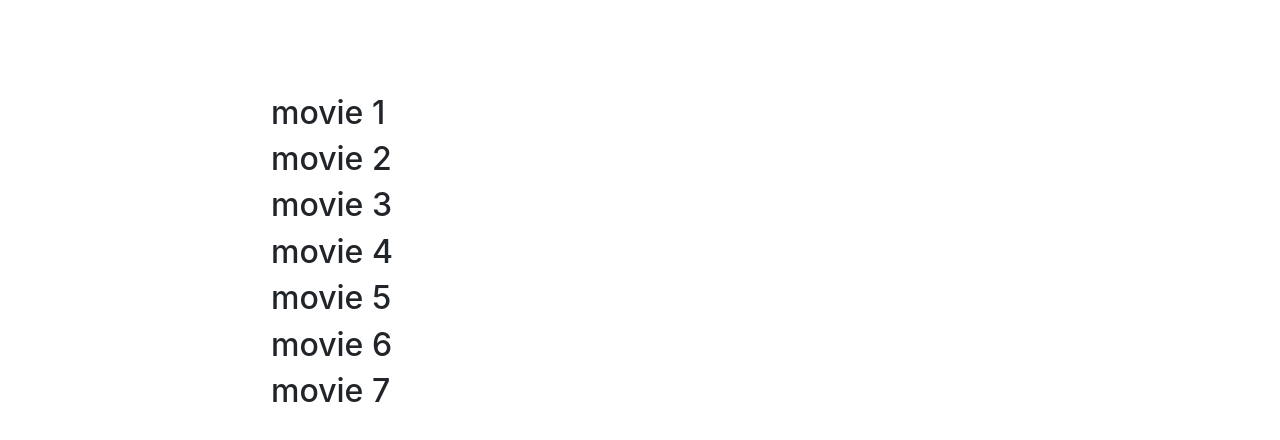
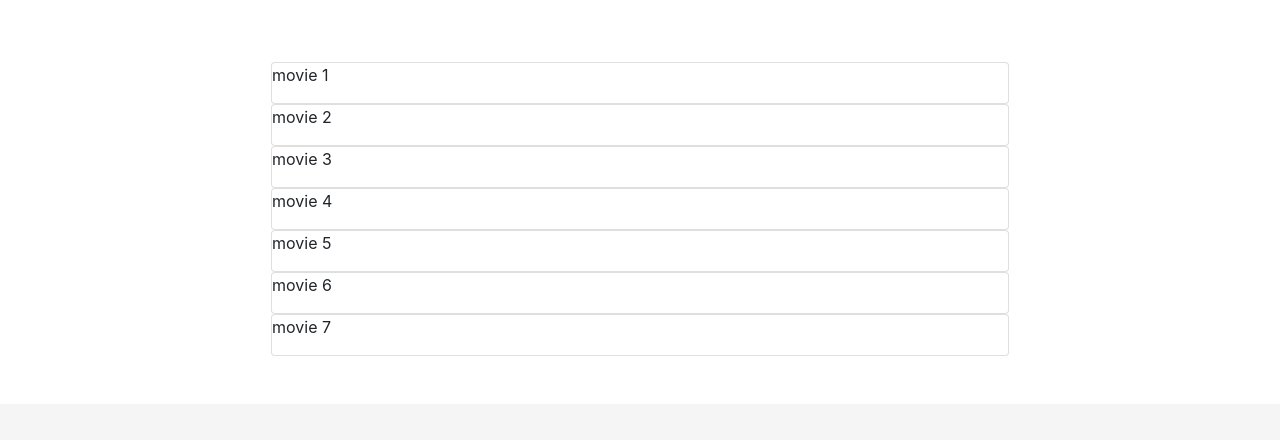
Before and after one commit to famartin/CineFiles, a React (Create React App) app in the folder client/: page / in a window 1280 px wide. Shown: the part 248-688 px from the top of the page. Built offline with nearby package versions, Linux system fonts and the light colour scheme.

Commit message:
first api call method added

```diff
--- a/client/src/App.js
+++ b/client/src/App.js
@@ -6,11 +6,32 @@ import Search from './components/Search';
 import Main from './components/Main';
 
 class App extends Component {
+  constructor() {
+    super();
+    this.state = {
+      list: undefined
+    }
+  }
+
+  getData = (e) => {
+    e.preventDefault();
+    fetch(`/api/search/all/${e.target.elements.q.value}/2`)
+      .then(res => {
+        return res.json();
+      })
+      .then(data => {
+        this.setState({
+          list: data
+        });
+        console.log(data);
+      })
+  }
+
   render() {
     return (
       <div className="App">
       <Header />
-      <Search />
+      <Search getData={this.getData}/>
       <Main />
       </div>
     );
--- a/client/src/components/Card.js
+++ b/client/src/components/Card.js
@@ -3,7 +3,11 @@ import React, { Component } from 'react';
 class Card extends Component {
 	render() {
     	return (
-			<h2>{this.props.name}</h2>
+			<div class="tile is-child card">
+				<div class="card-content">
+					<p>{this.props.name}</p>
+				</div>
+			</div>
 		);
 	}
 }
--- /dev/null
+++ b/client/src/components/Main.css
@@ -0,0 +1,7 @@
+.section {
+    padding: 3rem 1.5rem;
+}
+
+.section.main {
+    padding-top: 1rem;
+}
--- a/client/src/components/Main.js
+++ b/client/src/components/Main.js
@@ -1,5 +1,6 @@
 import React, { Component } from 'react';
 import Card from './Card';
+import './Main.css';
 
 class Main extends Component {
 	constructor() {
--- a/client/src/components/Search.js
+++ b/client/src/components/Search.js
@@ -6,14 +6,13 @@ class Search extends Component {
     return (
 		<section className="section search">
 			<div className="container">
-				<form id="search-form" action="/searches" method="POST">
-					<input type="hidden" name="_csrf" value="XeiXGVjn-Xs_3aSk_7iMGzh84PgeyMRWRwr4" />
+				<form id="search-form" onSubmit={this.props.getData} action="/search" method="GET">
 					<div className="field has-addons">
 						<div id="search-field-control" className="control is-large is-expanded">
-							<input className="input is-large has-text-centered" type="text" id="search-field" name="q" autoComplete="off" placeholder="type a movie, tv show or person" />
+							<input className="input is-large has-text-centered" type="text" id="search-field" name="q" autoComplete="off" placeholder="type a movie, tv show or person" required />
 						</div>
 						<div className="control">
-							<button type="submit" className="button is-large" id="search-button">
+							<button type="submit" className="button is-large" id="search-button" value="Submit">
 								<span className="icon is-medium is-right">
 									<i className="fa fa-search"></i>
 								</span>
```
